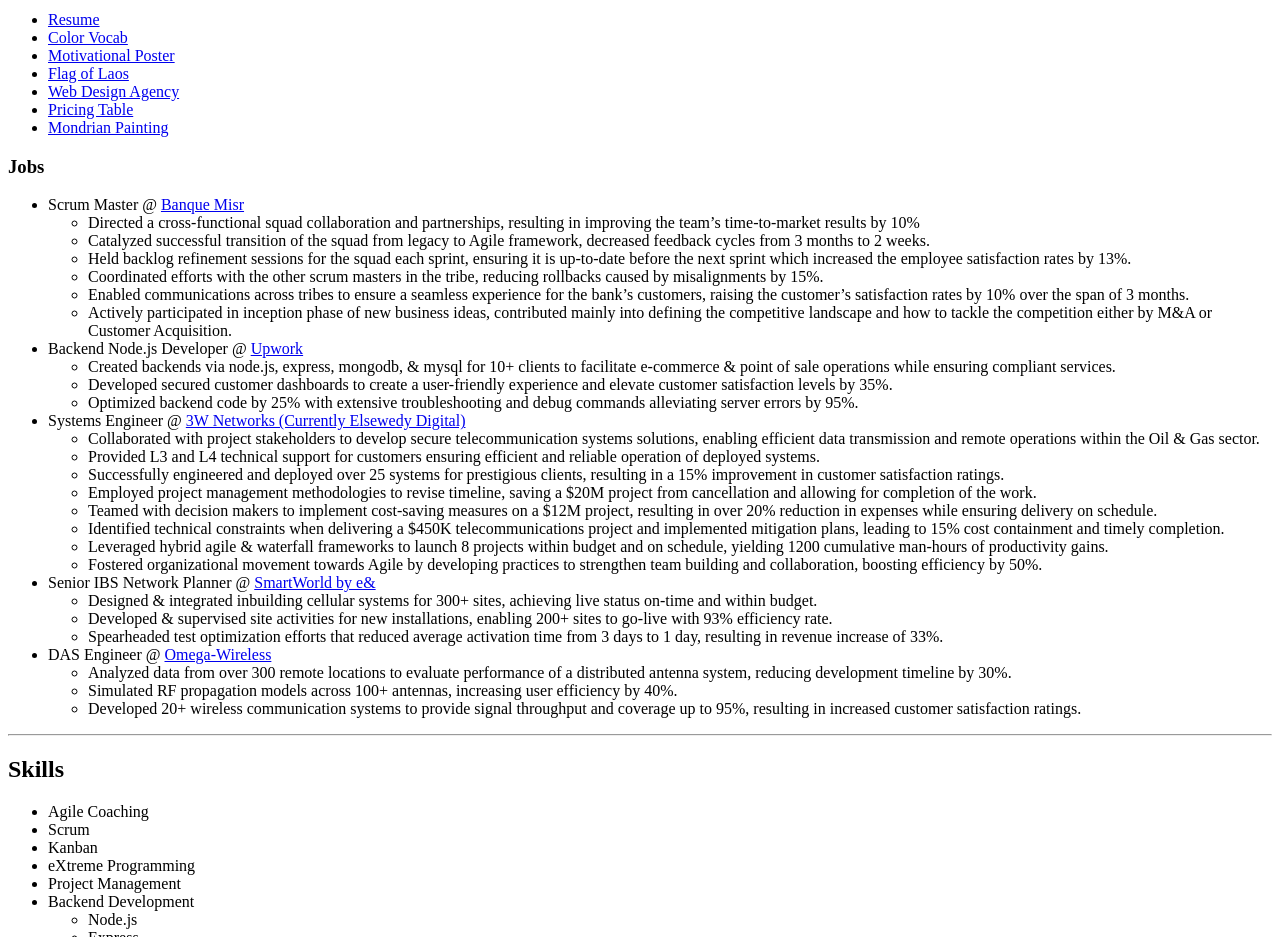
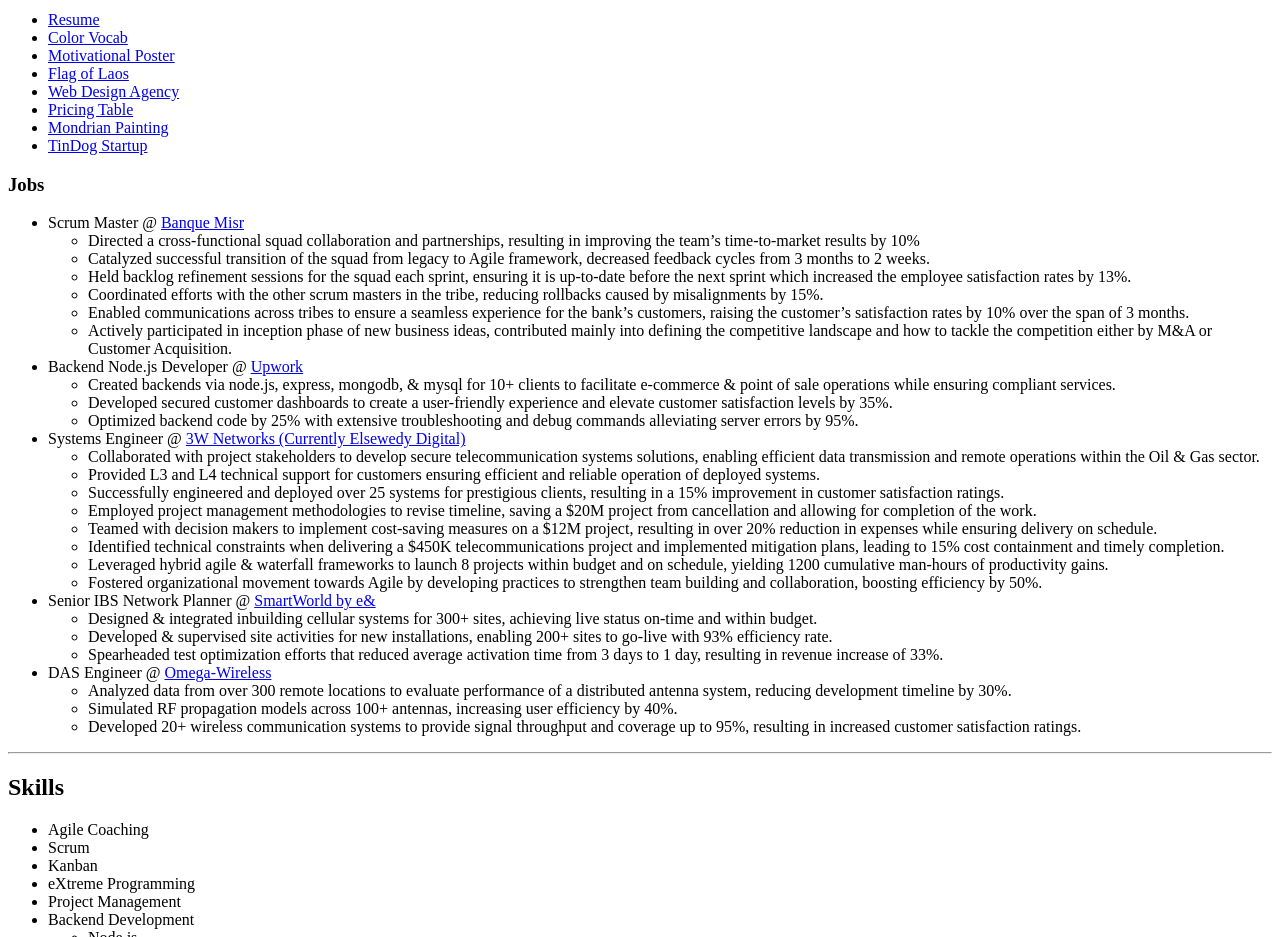
Before and after one commit to amrmagdy92/my-resume, a plain HTML site: page index.html in a window 1280 px wide. Shown: the part 900-1837 px from the top of the page. Drawn offline with Linux system fonts and the light colour scheme.

Commit message:
Added TinDog link

```diff
--- a/index.html
+++ b/index.html
@@ -25,6 +25,7 @@
             <li><a href="https://amrmagdy92.github.io/web-design-agency/" target="_blank">Web Design Agency</a></li>
             <li><a href="https://amrmagdy92.github.io/pricing-table/" target="_blank">Pricing Table</a></li>
             <li><a href="https://amrmagdy92.github.io/mandorian-painting/" target="_blank">Mondrian Painting</a></li>
+            <li><a href="https://amrmagdy92.github.io/tindog-startup/" target="_blank">TinDog Startup</a></li>
         </ul>
         <h3>Jobs</h3>
         <ul>
```
